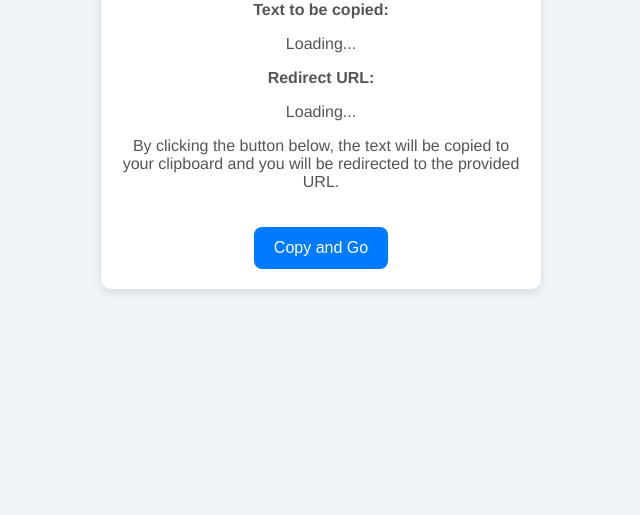
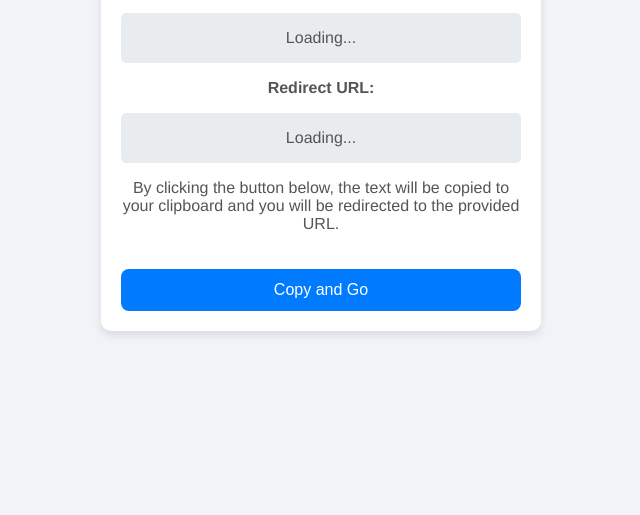
Before and after one commit to BrunoPansani/brunopansani.github.io, a plain HTML site: page copy.html in a window 1280 px wide. Shown: the part 305-820 px from the top of the page, without its empty margins (319-959 px from the left). Drawn offline with Linux system fonts and the light colour scheme.

Commit message:
Update copy.html

```diff
--- a/copy.html
+++ b/copy.html
@@ -15,6 +15,7 @@
             margin: 0;
             background-color: #f0f4f8;
             text-align: center;
+            padding: 10px;
         }
 
         .container {
@@ -32,6 +33,16 @@
 
         p {
             color: #555;
+            word-wrap: break-word;
+        }
+
+        .scroll-container {
+            overflow-x: auto;
+            white-space: nowrap;
+            background-color: #e9ecef;
+            padding: 0px 10px;
+            border-radius: 5px;
+            margin-bottom: 15px;
         }
 
         .button {
@@ -45,6 +56,7 @@
             border-radius: 8px;
             cursor: pointer;
             text-decoration: none;
+            width: 100%;
         }
 
         .button:hover {
@@ -115,9 +127,13 @@
     <div class="container">
         <h1>Copy and Redirect</h1>
         <p><strong>Text to be copied:</strong></p>
-        <p id="copy-text">Loading...</p>
+        <div class="scroll-container">
+            <p id="copy-text">Loading...</p>
+        </div>
         <p><strong>Redirect URL:</strong></p>
-        <p id="redirect-url">Loading...</p>
+        <div class="scroll-container">
+            <p id="redirect-url">Loading...</p>
+        </div>
         <p>By clicking the button below, the text will be copied to your clipboard and you will be redirected to the provided URL.</p>
         <button class="button" onclick="handleCopyAndGo()">Copy and Go</button>
     </div>
```
